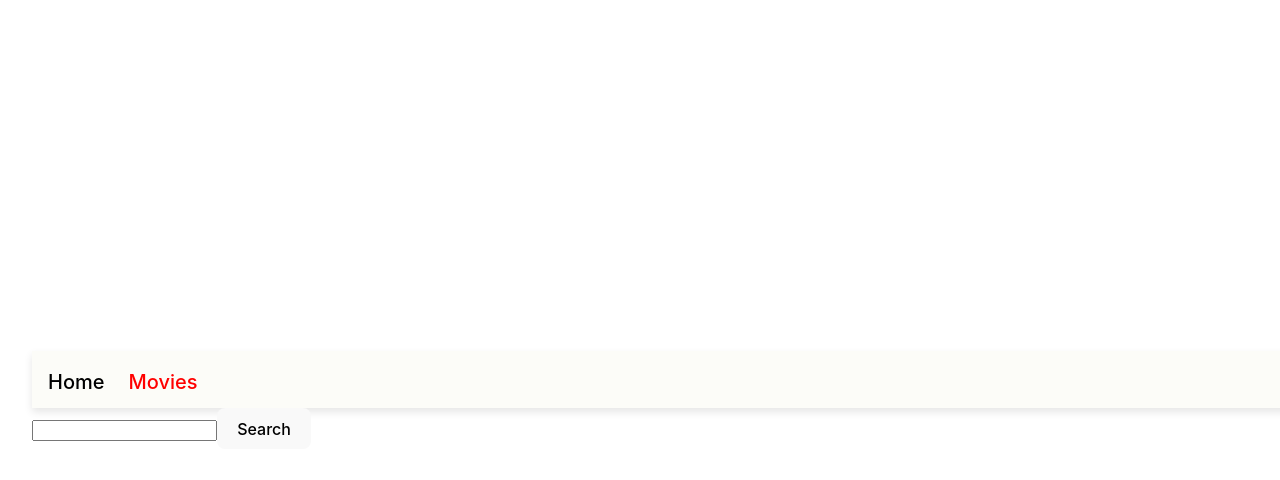
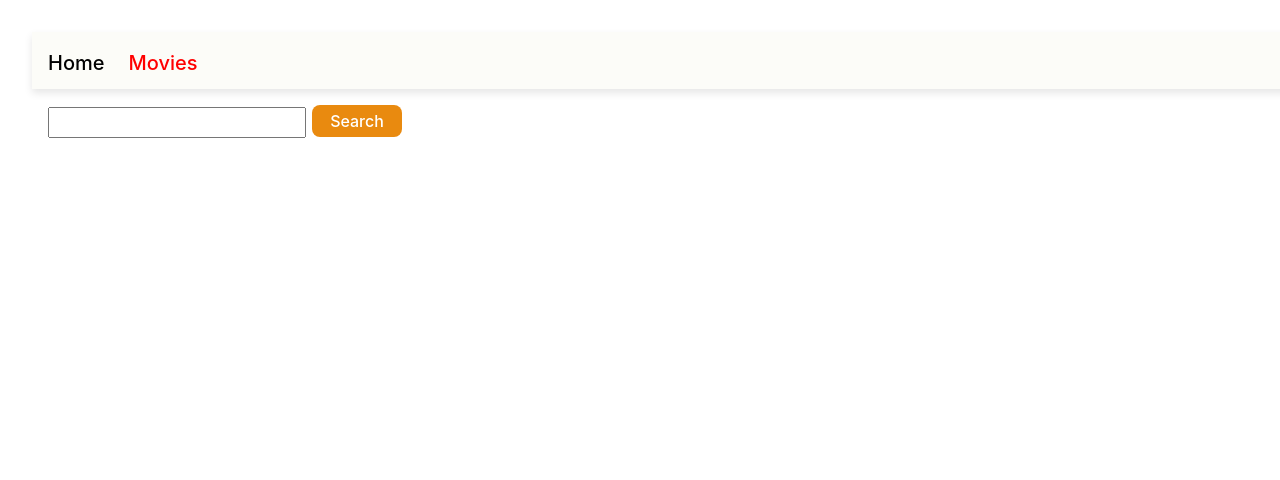
Before and after one commit to Maiia11/goit-react-hw-05, a React (Vite) app: page /movies in a window 1280 px wide. Shown: the top 480 px of the page. Built offline with nearby package versions, Linux system fonts and the light colour scheme.

Commit message:
add style movies page

```diff
--- a/src/index.css
+++ b/src/index.css
@@ -25,7 +25,6 @@ a:hover {
 body {
   margin: 0;
   display: flex;
-  place-items: center;
   min-width: 320px;
   min-height: 100vh;
 }
--- a/src/pages/MoviesPage/MoviesPage.jsx
+++ b/src/pages/MoviesPage/MoviesPage.jsx
@@ -2,6 +2,7 @@ import {  useEffect, useState } from "react";
 import{getMoviesApiWithQuery} from '../../films-api'
 import MovieList from "../../components/MovieList/MovieList";
 import { useSearchParams } from "react-router-dom";
+import css from './MoviesPage.module.css'
 
 const MoviesPage = () => {
 
@@ -44,10 +45,10 @@ const MoviesPage = () => {
   }
 
   return (
-    <div>
+    <div className={css.container}>
       <form onSubmit={handleSearch}>
-      <input type="text" value={query} onChange={handleInputChange} />
-      <button type="submit">Search</button>
+      <input className={css.input} type="text" value={query} onChange={handleInputChange} />
+      <button type="submit" className={css.btn}>Search</button>
       </form>
 
       {isLoading && <p>Loading...</p>}
--- /dev/null
+++ b/src/pages/MoviesPage/MoviesPage.module.css
@@ -0,0 +1,21 @@
+.container{
+    margin: 16px;
+}
+
+.input{
+    width: 250px;
+    height: 25px;
+}
+
+.btn {
+    width: 90px;
+    padding: 5px;
+    background-color: rgb(233, 138, 15);
+    color: white;
+    margin-left: 6px;
+
+}
+
+.btn:focus {
+    background-color: chocolate;
+}
```
